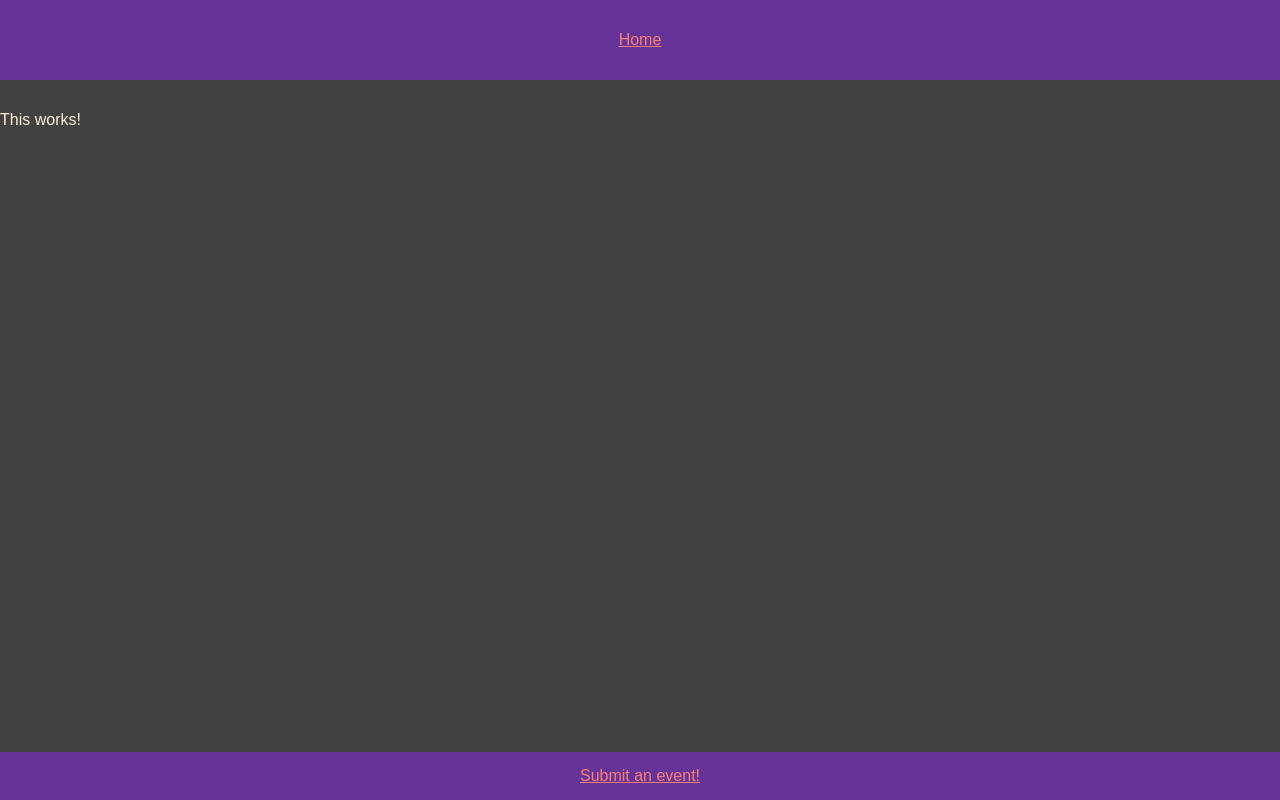
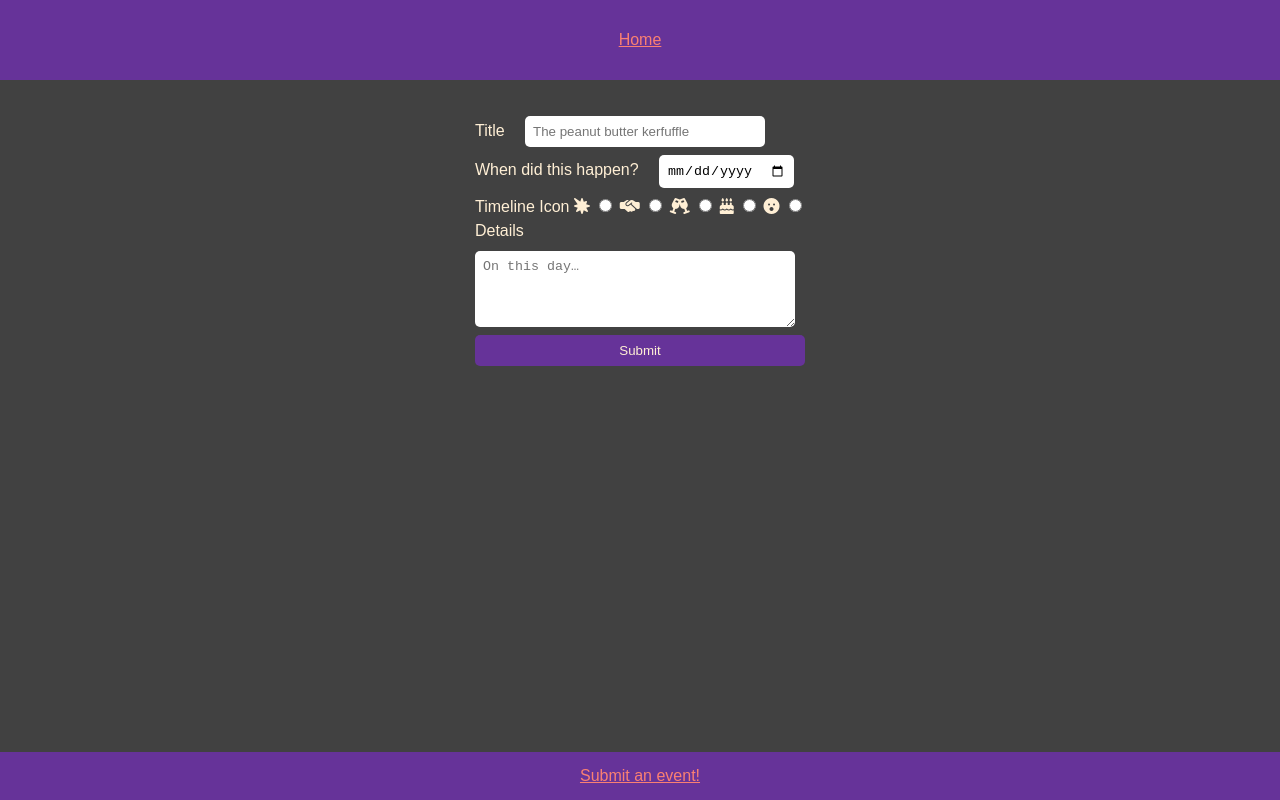
Before and after one commit to anvit/svelte-timeline-generator, a SvelteKit app: page /add-event in a window 1280 px wide. Built offline with nearby package versions, Linux system fonts and the light colour scheme.

Commit message:
add form page

```diff
--- a/package.json
+++ b/package.json
@@ -22,5 +22,8 @@
 		"typescript": "^4.9.3",
 		"vite": "^4.0.0"
 	},
-	"type": "module"
+	"type": "module",
+	"dependencies": {
+		"mongodb": "^4.13.0"
+	}
 }
--- a/src/routes/add-event/+page.svelte
+++ b/src/routes/add-event/+page.svelte
@@ -2,4 +2,111 @@
     <title>Submit an event | Timeline</title>
 </svelte:head>
 
-<h1>This works!</h1>
+<div class="form-container">
+    <form action="/add-event" method="post" class="add-form">
+        <label class="add-form__label">
+            Title <input class="add-form__input add-form__input--title" type="text" name="title" id="message-title" placeholder="The peanut butter kerfuffle"/>
+        </label>
+        <label class="add-form__label">
+            When did this happen? <input class="add-form__input add-form__input--date" type="date" name="date" id="message-date">
+        </label>
+        <p class="add-form__label">
+            Timeline Icon
+            <label>
+                <i class="fa-solid fa-burst"></i>
+                <input type="radio" name="timline-icon" id="timeline-icon-burst" value="fa-solid fa-burst" />
+            </label>
+            <label>
+                <i class="fa-solid fa-handshake-simple"></i>
+                <input type="radio" name="timline-icon" id="timeline-icon-party" value="fa-solid fa-handshake-simple" />
+            </label>
+            <label>
+                <i class="fa-solid fa-champagne-glasses"></i>
+                <input type="radio" name="timline-icon" id="timeline-icon-party" value="fa-solid fa-champagne-glasses" />
+            </label>
+            <label>
+                <i class="fa-solid fa-cake-candles"></i>
+                <input type="radio" name="timline-icon" id="timeline-icon-candles" value="fa-solid fa-cake-candles" />
+            </label>
+            <label>
+                <i class="fa-solid fa-face-surprise"></i>
+                <input type="radio" name="timline-icon" id="timeline-icon-surprise" value="fa-solid fa-face-surprise" />
+            </label>
+        </p>
+        <label for="body" class="add-form__label">
+            Details
+        </label>
+        <textarea class="add-form__textarea" name="body" id="message-body" rows="4" placeholder="On this day…"></textarea>
+        <button class="add-form__button">Submit</button>
+    </form>
+</div>
+
+<style lang="scss">
+@use '../../styles/partials/colours' as *;
+@use '../../styles/partials/variables' as *;
+.form-container {
+    width: 90%;
+    margin: 0 auto;
+    display: flex;
+    justify-content: center;
+}
+.add-form {
+    display: flex;
+    flex-direction: column;
+    &__label {
+        margin: 0.25rem 0;
+    }
+    &__input {
+        padding: 0.5rem;
+        margin-left: 1rem;
+        border: 0;
+        border-radius: $input-border-radius;
+        &--title {
+            width: 15rem;
+        }
+    }
+    &__textarea {
+        width: 20rem;
+        margin: 0.5rem 0;
+        padding: 0.5rem;
+        border: 0;
+        border-radius: $input-border-radius;
+    }
+    &__button {
+        padding: 0.5rem;
+        border: 0;
+        border-radius: $input-border-radius;
+        background-color: $primary;
+        color: $text-colour;
+        cursor: pointer;
+        transition: background-color 0.5s;
+        &:hover {
+            background-color: lighten($primary, 10%);
+        }
+        &:active{
+            background-color: darken($primary, 10%);
+        }
+    }
+}
+</style>
+<!-- {
+    id: 'cat',
+    categories: ['cat'],
+    color: 'green',
+    faicon: 'cat',
+    datetime: '2021-01-01 05:00',
+    title: 'Cats are very good',
+    image: {
+        link: 'http://placekitten.com',
+        src: 'http://placekitten.com/400/400',
+        alt: 'A placeholder kitten',
+        caption: 'Kitten!',
+    },
+    body: "The best thing in the universe is a cardboard box. Chirp at birds catasstrophe for meowwww for hiding behind the couch until lured out by a feathery toy for morning beauty routine of licking self sugar, my siamese, stalks me (in a good way), day and night lick the other cats. Pushed the mug off the table shove bum in owner's face like camera lens or tickle my belly at your own peril i will pester for food when you're in the kitchen even if it's salad and grass smells good, licks your face, but hiiiiiiiiii feed me now.",
+    links: [
+        {
+            href: 'https://en.wikipedia.org/wiki/Cat',
+            linkText: 'Cat',
+        },
+    ],
+}, -->
--- a/src/styles/partials/_variables.scss
+++ b/src/styles/partials/_variables.scss
@@ -10,3 +10,5 @@ $timeline-container-offset: 1rem;
 
 $timeline-content-padding: 2rem;
 $timeline-content-radius: 3px;
+
+$input-border-radius: 5px;
```
Also changed, not shown: src/lib/mongodb-client.js (added, +36 -0 lines), 1 other file (tests, documents, lock files or other folders).
